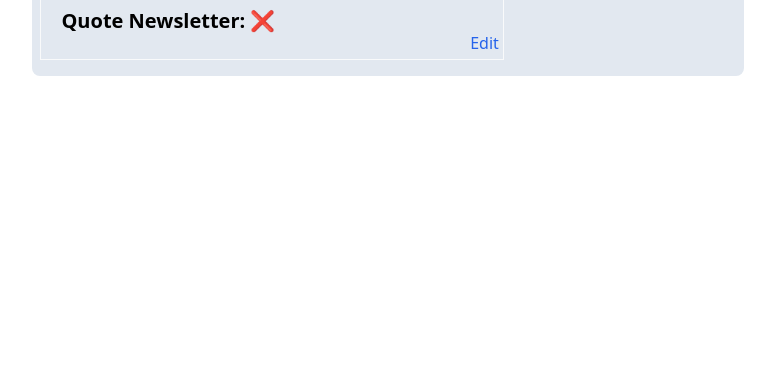
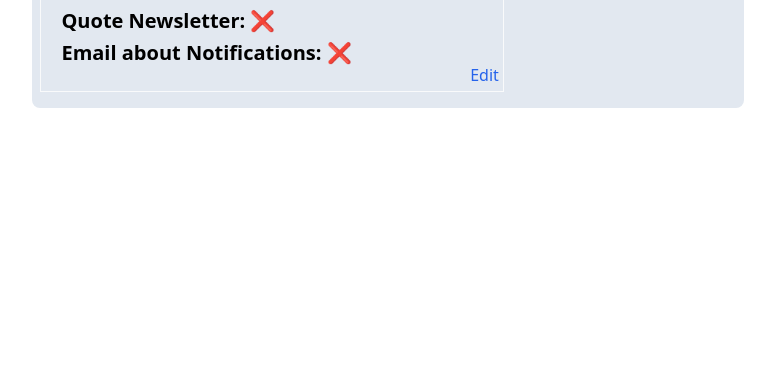
Before and after one commit to MateuszGozdzik/Main_App, a Django app: page /accounts/profile/ in a window 1280 px wide. Shown: the part 340-723 px from the top of the page, without its empty margins (252-1027 px from the left). Run offline with Django 4.2, Linux system fonts and the light colour scheme; the visitor is signed in with stand-in values (Sample User, id 1); parts of the project's set-up code (start-up, migrations or seed data) failed here and were passed over; some libraries are stand-ins or nearby versions.

Commit message:
set initial values on radio inputs in profile edit

```diff
--- a/accounts/forms.py
+++ b/accounts/forms.py
@@ -129,6 +129,16 @@ class ProfileSection1Form(forms.ModelForm):
             "email": forms.EmailInput(attrs={"class": INPUT_CLASSES, "required": True}),
         }
 
+    def __init__(self, *args, **kwargs):
+        try:
+            public_bool = kwargs.pop("public_bool")
+        except:
+            public_bool = None
+
+        super(ProfileSection1Form, self).__init__(*args, **kwargs)
+        if public_bool != None:
+            self.fields["public"].initial = public_bool
+
 
 class ProfileSection2Form(forms.ModelForm):
     class Meta:
@@ -136,5 +146,26 @@ class ProfileSection2Form(forms.ModelForm):
         fields = ()
 
     quote_newsletter = forms.ChoiceField(
+        choices=((True, "Yes"), (False, "No")),
+        widget=forms.RadioSelect,
+    )
+    email_notifications = forms.ChoiceField(
         choices=((True, "Yes"), (False, "No")), widget=forms.RadioSelect
     )
+
+    def __init__(self, *args, **kwargs):
+        try:
+            quote_bool = kwargs.pop("quote_bool")
+        except:
+            quote_bool = None
+
+        try:
+            email_bool = kwargs.pop("email_bool")
+        except:
+            email_bool = None
+
+        super(ProfileSection2Form, self).__init__(*args, **kwargs)
+        if quote_bool != None:
+            self.fields["quote_newsletter"].initial = quote_bool
+        if email_bool != None:
+            self.fields["email_notifications"].initial = email_bool
--- a/accounts/templates/accounts/profile.html
+++ b/accounts/templates/accounts/profile.html
@@ -67,6 +67,11 @@
                 {% for radio in form.quote_newsletter %}
                 {{ radio }}
                 {% endfor %}
+                <br>
+                <label class="inline-block mb-2 text-lg">Email about Notifications: </label>
+                {% for radio in form.email_notifications %}
+                {{ radio }}
+                {% endfor %}
             </div>
             {% include 'core/_form_errors.html' %}
             <button class="py-4 px-8 text-lg bg-teal-500 hover:bg-teal-700 rounded-xl text-white">Submit</button>
@@ -77,6 +82,9 @@
             <div class="text-xl font-semibold my-1">Quote Newsletter:
                 {% if user|in_group:"quote newsletter" %}✅{% else %}❌{% endif %}
             </div>
+            <div class="text-xl font-semibold my-1">Email about Notifications:
+                {% if user|in_group:"email notifications" %}✅{% else %}❌{% endif %}
+            </div>
             <a class="absolute bottom-1 right-1 text-blue-600" href="{% url 'accounts:update_profile' 2 %}">Edit</a>
             {% endif %}
         </div>
--- a/accounts/views.py
+++ b/accounts/views.py
@@ -99,35 +99,53 @@ def update_profile(request, section_id):
                     ):
                         print("del")
                         group.user_set.remove(user)
-                else:
-                    return HttpResponse("Error: Group not found")
                 return redirect(reverse("accounts:profile"))
 
         else:
-            form = ProfileSection1Form(instance=user)
+            public_bool = request.user.groups.filter(name="public account").exists()
+            form = ProfileSection1Form(instance=user, public_bool=public_bool)
 
     if section_id == 2:
         if request.method == "POST":
             form = ProfileSection2Form(request.POST)
             if form.is_valid():
                 quote_newsletter = form.cleaned_data.get("quote_newsletter")
-                group = Group.objects.filter(name="quote newsletter").first()
-                if group:
+                quote_group = Group.objects.filter(name="quote newsletter").first()
+                if quote_group:
                     if (
                         quote_newsletter == "True"
-                        and not request.user.groups.filter(name=group.name).exists()
+                        and not request.user.groups.filter(
+                            name=quote_group.name
+                        ).exists()
                     ):
-                        group.user_set.add(request.user)
+                        quote_group.user_set.add(request.user)
                     elif (
                         quote_newsletter == "False"
-                        and request.user.groups.filter(name=group.name).exists()
+                        and request.user.groups.filter(name=quote_group.name).exists()
                     ):
-                        group.user_set.remove(request.user)
-                    return redirect(reverse("accounts:profile"))
-                else:
-                    return HttpResponse("Error: Group not found")
+                        quote_group.user_set.remove(request.user)
+
+                email_notifications = form.cleaned_data.get("email_notifications")
+                email_group = Group.objects.filter(name="email notifications").first()
+                if email_group:
+                    if (
+                        email_notifications == "True"
+                        and not request.user.groups.filter(
+                            name=email_group.name
+                        ).exists()
+                    ):
+                        email_group.user_set.add(request.user)
+                    elif (
+                        email_notifications == "False"
+                        and request.user.groups.filter(name=email_group.name).exists()
+                    ):
+                        email_group.user_set.remove(request.user)
+
+                return redirect(reverse("accounts:profile"))
         else:
-            form = ProfileSection2Form()
+            quote_bool = request.user.groups.filter(name="quote newsletter").exists()
+            email_bool = request.user.groups.filter(name="email notifications").exists()
+            form = ProfileSection2Form(quote_bool=quote_bool, email_bool=email_bool)
         return render(
             request,
             "accounts/profile.html",
```
